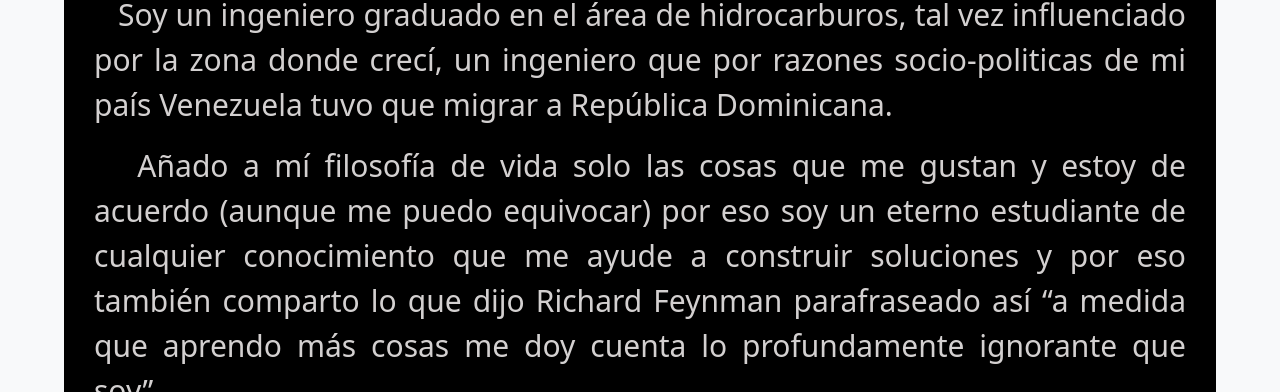
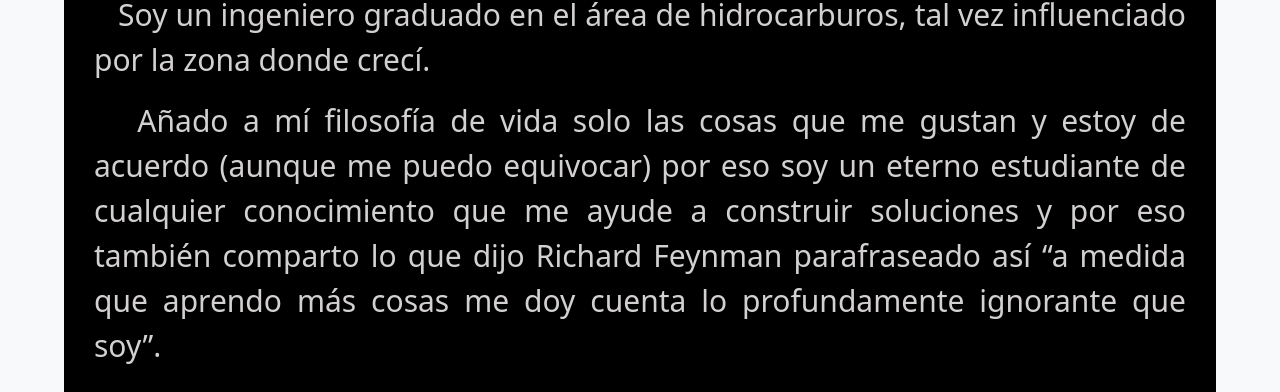
Before and after one commit to Freddyjmm/Freddyjmm.github.io, a plain HTML site: page index.html in a window 1280 px wide. Shown: the part 708-1100 px from the top of the page. Drawn offline with nearby package versions, Linux system fonts and the light colour scheme.

Commit message:
Edit personal description in index.html
Removed reference to migration to the Dominican Republic.

```diff
--- a/index.html
+++ b/index.html
@@ -76,7 +76,7 @@
       <section id='main'>
         <h3>A little about me</h3>
         <p>
-        &nbsp;&nbsp;&nbsp;Soy un ingeniero graduado en el área de hidrocarburos, tal vez influenciado por la zona donde crecí, un ingeniero que por razones socio-politicas de mi país Venezuela tuvo que migrar a República Dominicana.
+        &nbsp;&nbsp;&nbsp;Soy un ingeniero graduado en el área de hidrocarburos, tal vez influenciado por la zona donde crecí.
         </p>
         <p>
         &nbsp;&nbsp;&nbsp;Añado a mí filosofía de vida solo las cosas que me gustan y estoy de acuerdo (aunque me puedo equivocar) por eso soy un eterno estudiante de cualquier conocimiento que me ayude a construir soluciones y por eso también comparto lo que dijo  Richard Feynman parafraseado así <q>a medida que aprendo más cosas me doy cuenta lo profundamente ignorante que soy</q>.
```
